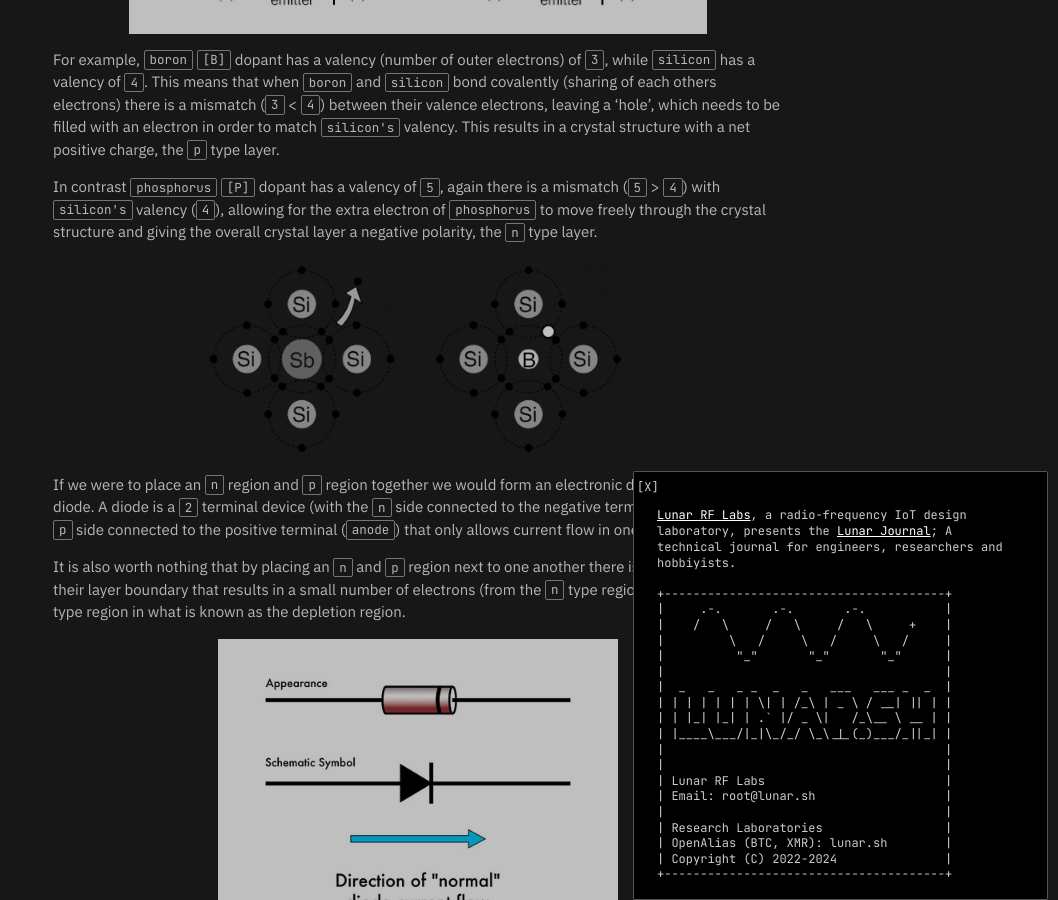
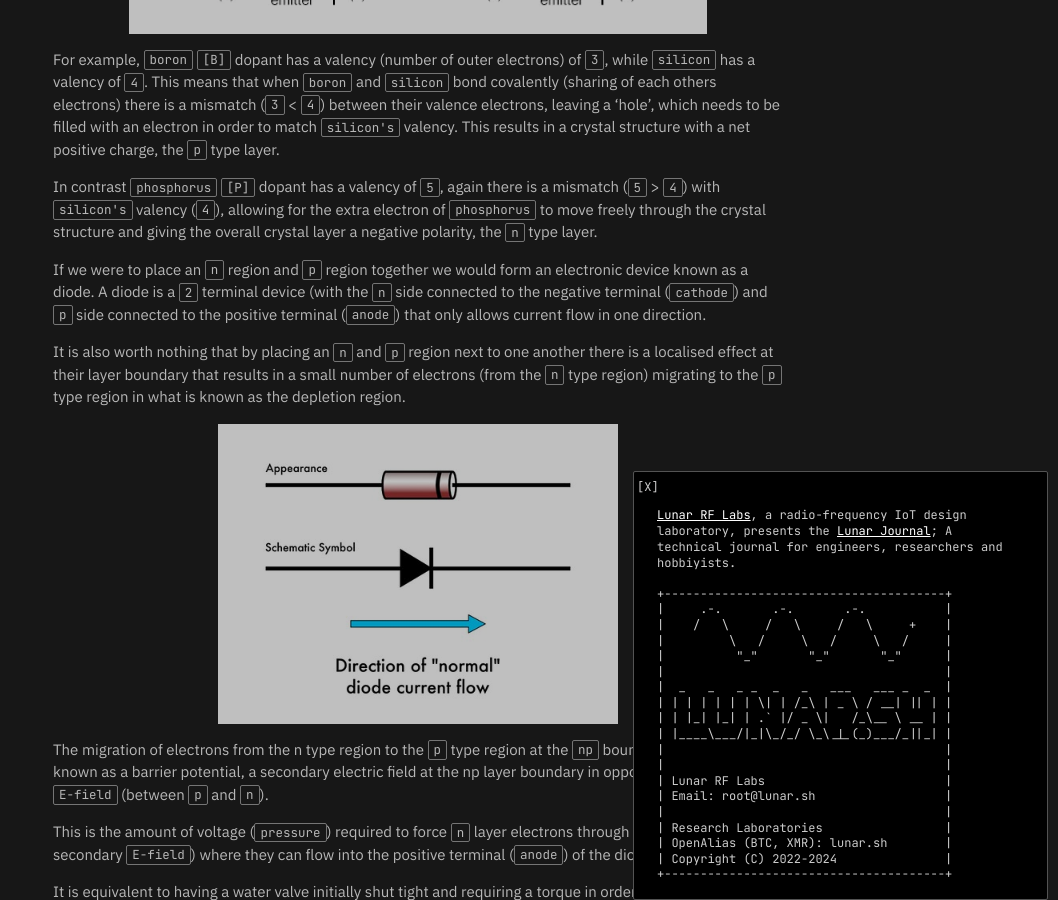
Before and after one commit to lunar-sh/journal.lunar.sh, a Jekyll site: the page built from _posts/2020-11-03-transistor-design-for-newbies.md, in a window 1280 px wide and 900 px high, scrolled down 2259 px. Shown: the whole window, without its empty margins (222-1280 px from the left). Built offline with Jekyll 4.4.1, drawn with Linux system fonts in a browser that asks for light colours; nearby versions of some CDN libraries.

Commit message:
Update 2020-11-03-transistor-design-for-newbies.md

```diff
--- a/_posts/2020-11-03-transistor-design-for-newbies.md
+++ b/_posts/2020-11-03-transistor-design-for-newbies.md
@@ -89,8 +89,6 @@
 (`5` > `4`) with `silicon's` valency (`4`), allowing for the extra electron of
 `phosphorus` to move freely through the crystal structure and giving the overall
 crystal layer a negative polarity, the `n` type layer.
-
-![enter image description here](https://journal.lunar.sh/images/3/04.png){:height="200px"}
 
 If we were to place an `n` region and `p` region together we would form an
 electronic device known as a diode. A diode is a `2` terminal device (with the `n`
```
